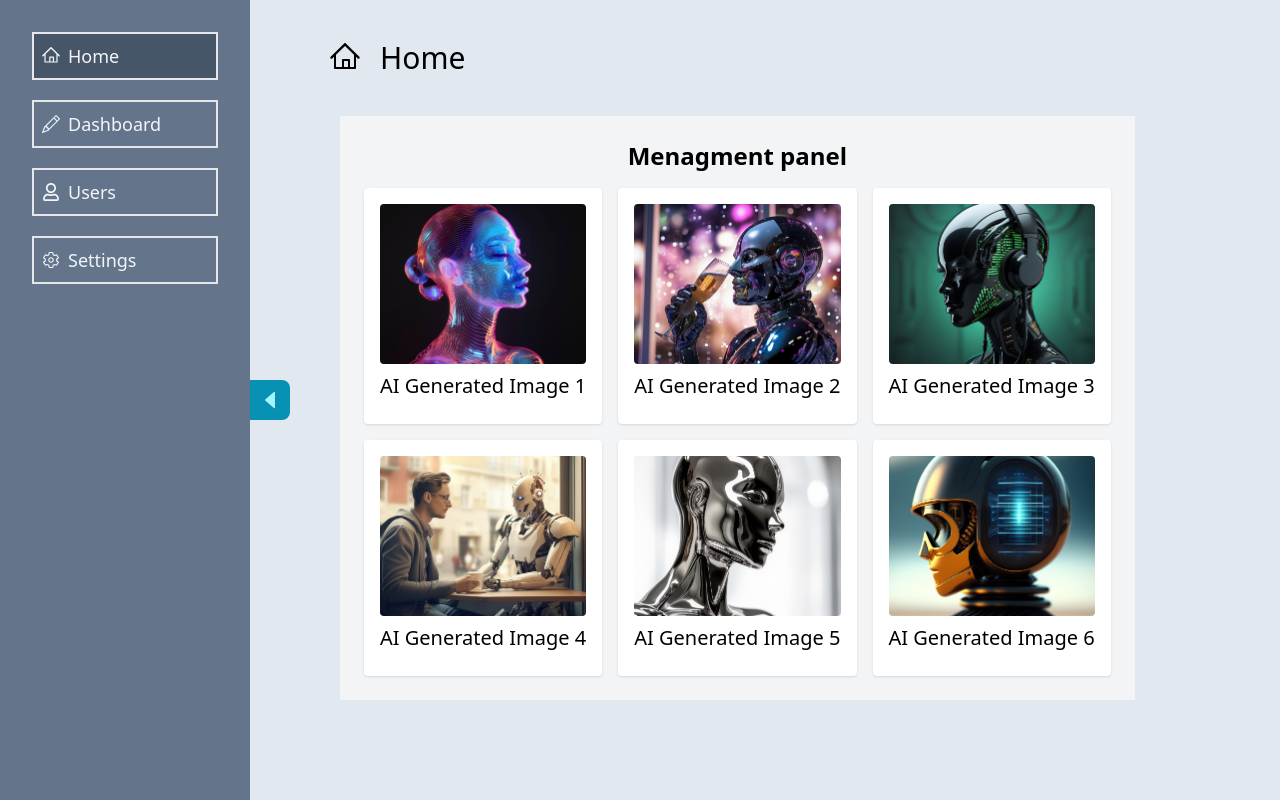
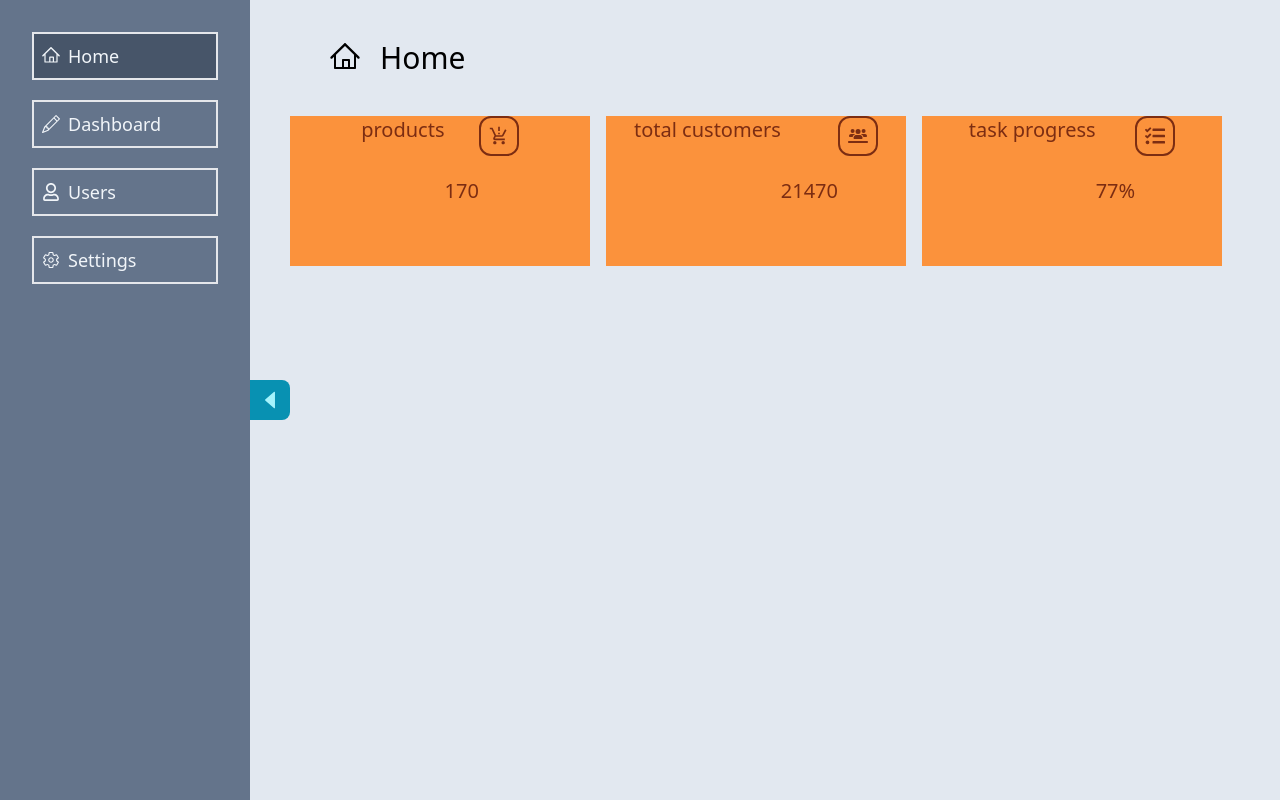
Before and after one commit to markopersonally/management-panel, a React (Create React App) app: page / in a window 1280 px wide. Built offline with nearby package versions, Linux system fonts and the light colour scheme.

Commit message:
change home page

```diff
--- a/src/components/ImageCard.jsx
+++ /dev/null
@@ -1,14 +0,0 @@
-import IMG_DATA from "../data";
-
-export default function ImageCard({ id, title, image }) {
-  return (
-    <div id={id} className="bg-white p-4 rounded shadow">
-      <img
-        src={image}
-        alt={title}
-        className="w-full h-40 object-cover rounded mb-2"
-      />
-      <h3 className="text-xl mb-2">{title}</h3>
-    </div>
-  );
-}
--- a/src/data.js
+++ /dev/null
@@ -1,41 +0,0 @@
-import img1 from "./images/3dwoman.jpg";
-import img2 from "./images/ew.jpg";
-import img3 from "./images/futuristic.jpg";
-import img4 from "./images/human-robot.jpg";
-import img5 from "./images/mannequin.jpg";
-import img6 from "./images/robot.jpg";
-
-const DATA = [
-  {
-    id: 1,
-    title: "AI Generated Image 1",
-    image: img1,
-  },
-  {
-    id: 2,
-    title: "AI Generated Image 2",
-    image: img2,
-  },
-  {
-    id: 3,
-    title: "AI Generated Image 3",
-    image: img3,
-  },
-  {
-    id: 4,
-    title: "AI Generated Image 4",
-    image: img4,
-  },
-  {
-    id: 5,
-    title: "AI Generated Image 5",
-    image: img5,
-  },
-  {
-    id: 6,
-    title: "AI Generated Image 6",
-    image: img6,
-  },
-];
-
-export default DATA;
--- a/src/pages/HomePage.jsx
+++ b/src/pages/HomePage.jsx
@@ -1,22 +1,44 @@
 import H1 from "../components/UI/H1.jsx";
 import Section from "../components/UI/Section.jsx";
-import ImageCard from "../components/ImageCard.jsx";
 import { RxHome } from "react-icons/rx";
-import DATA from "../data.js";
+import { MdOutlineProductionQuantityLimits } from "react-icons/md";
+import { FaUsersLine } from "react-icons/fa6";
+import { FaTasks } from "react-icons/fa";
 
 export default function Home() {
+  const boxInfoWrapper = "flex gap-4 text-xl";
+  const boxInfo =
+    "w-[300px] h-[150px] text-orange-900 bg-orange-400 flex justify-center ";
+  const boxInfoData = "flex items-center";
+  const icon = "h-max p-2 border-2 border-orange-900 rounded-xl";
+
   return (
     <Section>
       <H1>
         <RxHome />
         Home
       </H1>
-      <div className="ml-[50px] p-6 bg-gray-100 text-center flex-1">
-        <h2 className="text-2xl font-semibold mb-4">Menagment panel</h2>
-        <div className="grid grid-cols-1 md:grid-cols-2 lg:grid-cols-3 gap-4">
-          {DATA.map((item) => (
-            <ImageCard key={item.id} title={item.title} image={item.image} />
-          ))}
+      <div className={boxInfoWrapper}>
+        <div className={boxInfo}>
+          <h3>products</h3>
+          <span className={boxInfoData}>170</span>
+          <div className={icon}>
+            <MdOutlineProductionQuantityLimits />
+          </div>
+        </div>
+        <div className={boxInfo}>
+          <h3>total customers</h3>
+          <span className={boxInfoData}>21470</span>
+          <div className={icon}>
+            <FaUsersLine />
+          </div>
+        </div>
+        <div className={boxInfo}>
+          <h3>task progress</h3>
+          <span className={boxInfoData}>77%</span>
+          <div className={icon}>
+            <FaTasks />
+          </div>
         </div>
       </div>
     </Section>
--- a/src/pages/SettingsPage.jsx
+++ b/src/pages/SettingsPage.jsx
@@ -3,38 +3,22 @@ import Section from "../components/UI/Section.jsx";
 import { IoSettingsOutline } from "react-icons/io5";
 
 export default function Settings() {
+  const boxChange = "mt-4 p-4 bg-slate-300";
+
   return (
     <Section>
       <H1>
         <IoSettingsOutline />
         Settings
       </H1>
-      <div>
+      <div className={boxChange}>
         <h3>Change Data</h3>
-        <div>
-          <label htmlFor="setting1">Setting 1:</label>
-          <input type="text" id="setting1" name="setting1" />
-        </div>
-        <div>
-          <label htmlFor="setting2">Setting 2:</label>
-          <input type="text" id="setting2" name="setting2" />
-        </div>
-        <div>
-          <label htmlFor="setting3">Setting 3:</label>
-          <input type="text" id="setting3" name="setting3" />
-        </div>
-        <div>
-          <label htmlFor="setting4">Setting 4:</label>
-          <input type="text" id="setting4" name="setting4" />
-        </div>
-        <div>
-          <label htmlFor="setting5">Setting 5:</label>
-          <input type="text" id="setting5" name="setting5" />
-        </div>
-        <div>
-          <label htmlFor="setting6">Setting 6:</label>
-          <input type="text" id="setting6" name="setting6" />
-        </div>
+      </div>
+      <div className={boxChange}>
+        <h3>Change Product</h3>
+      </div>
+      <div className={boxChange}>
+        <h3>Change User</h3>
       </div>
     </Section>
   );
```
